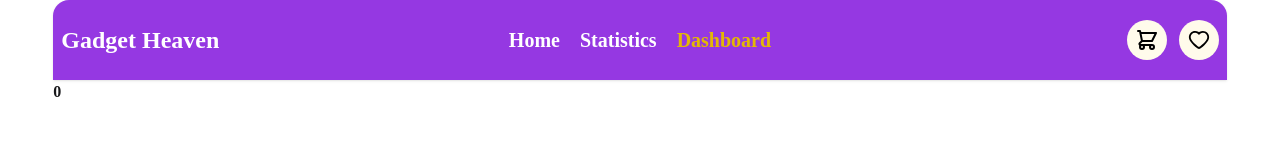
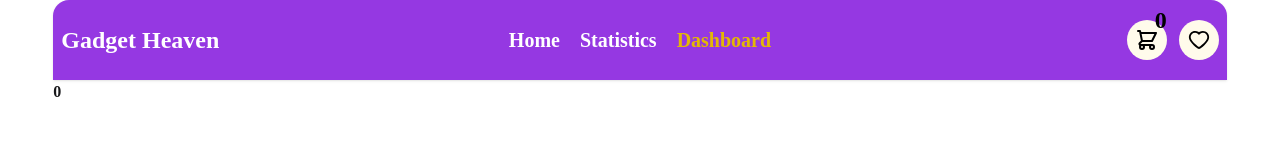
Before and after one commit to sadhin28/gadgetHeaven-A8, a React (Vite) app: page /Dashboard in a window 1280 px wide. Shown: the top 160 px of the page. Built offline with nearby package versions, Linux system fonts and the light colour scheme.

Commit message:
add card dta

```diff
--- a/src/App.jsx
+++ b/src/App.jsx
@@ -2,16 +2,26 @@ import { Outlet, useLoaderData } from "react-router-dom"
 import Navbar from "./Components/Nav/NavBar"
 import Footer from "./Components/Footer"
 import { ToastContainer } from "react-toastify"
+import { useEffect, useState } from "react";
+import { getStoredReadList } from "./Components/tuilites";
 
 
 function App() {
-   const loaddata=useLoaderData();
+   const localdata=useLoaderData();
 
+   const [data,setdat]=useState('')
 
+   useEffect(()=>{
+    const getlocaldata=getStoredReadList();
+    const getlocaldataInt=getlocaldata.map(id=>parseInt(id));
+
+    const incrementData=localdata.filter(c=>getlocaldataInt.includes(c.id))
+    setdat(incrementData)
+   },[])
 
   return (
     <div className="w-11/12 mx-auto">
-        <Navbar></Navbar>
+        <Navbar data={data}></Navbar>
        <div className="min-h-[calc(100vh-100px)]">
           <Outlet></Outlet>
        </div>
--- a/src/Components/Dashboard.jsx
+++ b/src/Components/Dashboard.jsx
@@ -9,7 +9,7 @@ const Dashboard = () => {
 
 
    const [addGadgets,setaddcoffee]=useState([])
-
+   console.log(addGadgets.length)
    useEffect(()=>{
      const storedCoffee = getStoredReadList();
      const storedCoffeeint = storedCoffee.map(id=>parseInt(id));
--- a/src/Components/Nav/NavBar.jsx
+++ b/src/Components/Nav/NavBar.jsx
@@ -3,7 +3,7 @@ import { HiOutlineShoppingCart } from "react-icons/hi";
 import { AiOutlineHeart } from "react-icons/ai";
 import '../Nav/Navbar.css'
 
-const Navbar = () => {
+const Navbar = ({data}) => {
 
     const links =<>
          <NavLink to="/">Home</NavLink>
@@ -37,7 +37,7 @@ const Navbar = () => {
 
                 <div className="navbar-end  text-black flex gap-3 text-2xl justify-items-center ">
                          <div className="relative text-center   left-13 bottom-5">
-
+                             {data.length}
                          </div>
                         <div className="p-2 bg-amber-50 rounded-full">
                             <HiOutlineShoppingCart />
```
